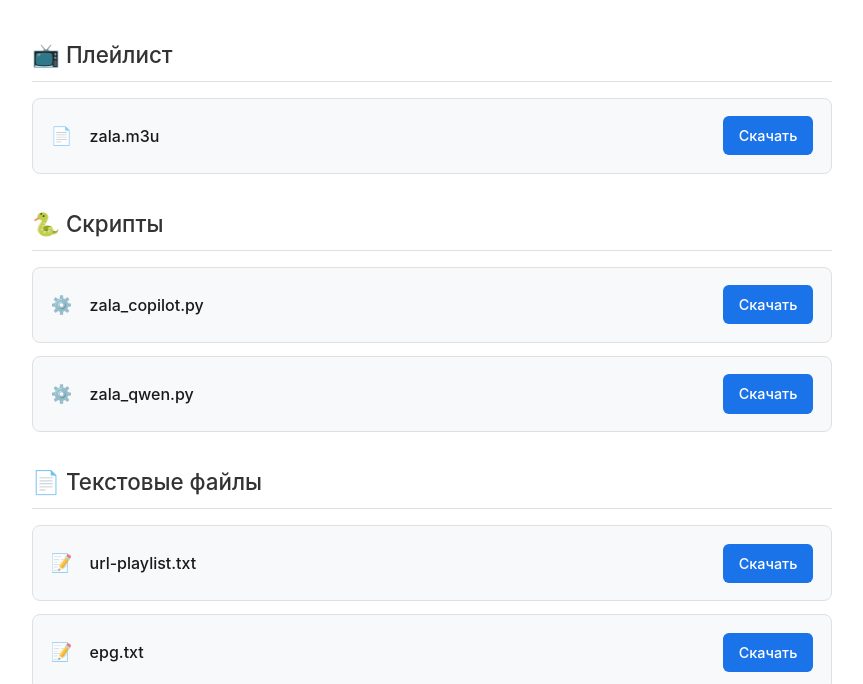
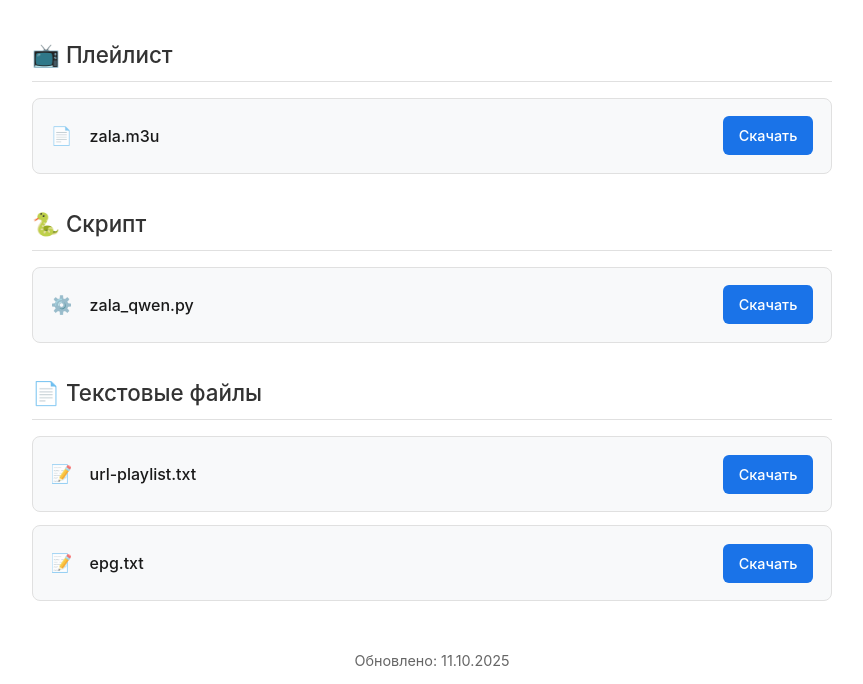
Before and after one commit to asinsckievgeni/zala, a plain HTML site: page index.html in a window 1280 px wide. Shown: the part 125-809 px from the top of the page, without its empty margins (208-1071 px from the left). Drawn offline with Linux system fonts and the light colour scheme.

Commit message:
edit index.html

```diff
--- a/index.html
+++ b/index.html
@@ -147,15 +147,8 @@
     </section>
 
     <section class="section">
-      <h2>🐍 Скрипты</h2>
+      <h2>🐍 Скрипт</h2>
       <ul class="file-list">
-        <li class="file-item">
-          <span class="file-link" data-file="zala_copilot.py">
-            <span class="file-icon">⚙️</span>
-            zala_copilot.py
-          </span>
-          <a href="zala_copilot.py" class="btn" download>Скачать</a>
-        </li>
         <li class="file-item">
           <span class="file-link" data-file="zala_qwen.py">
             <span class="file-icon">⚙️</span>
```
